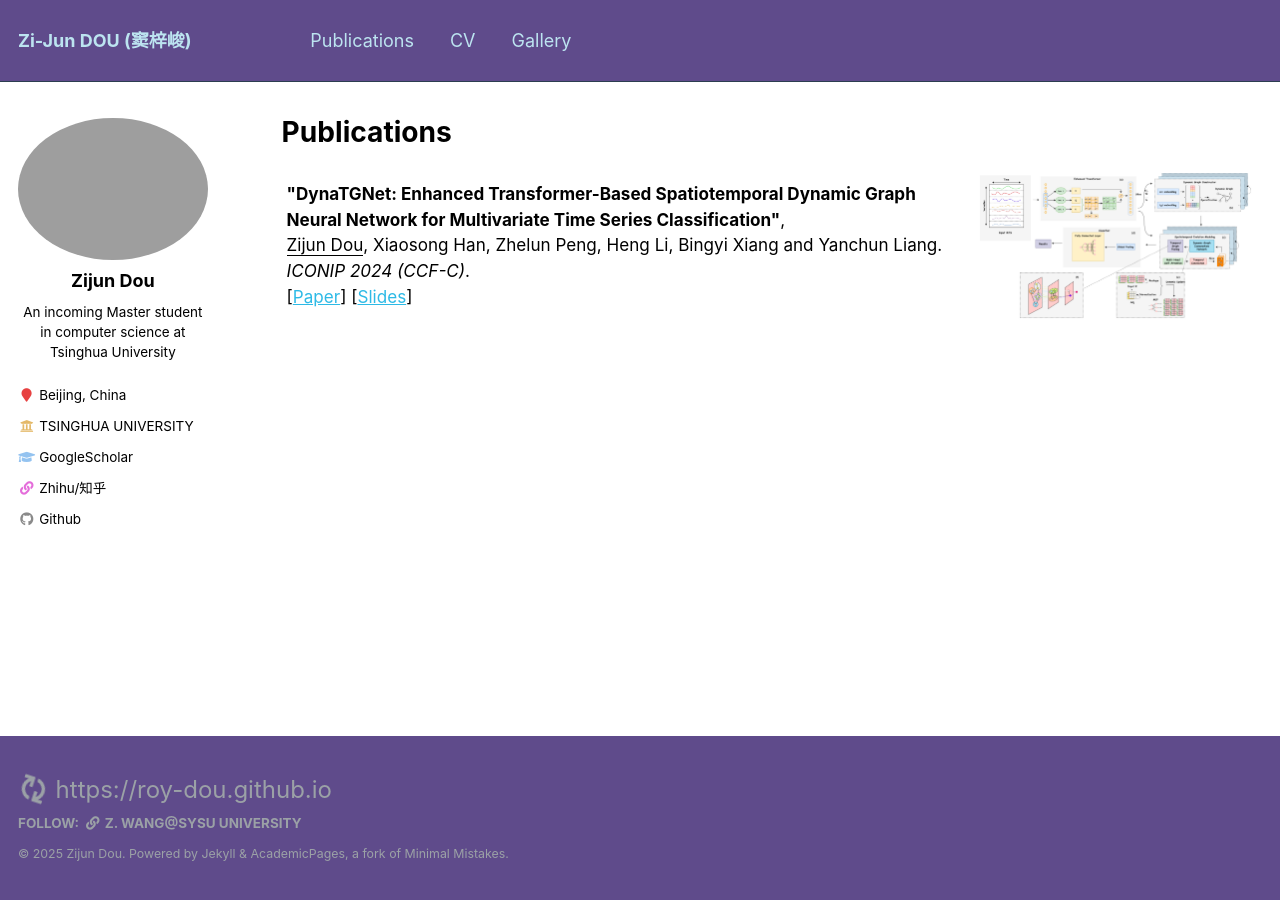
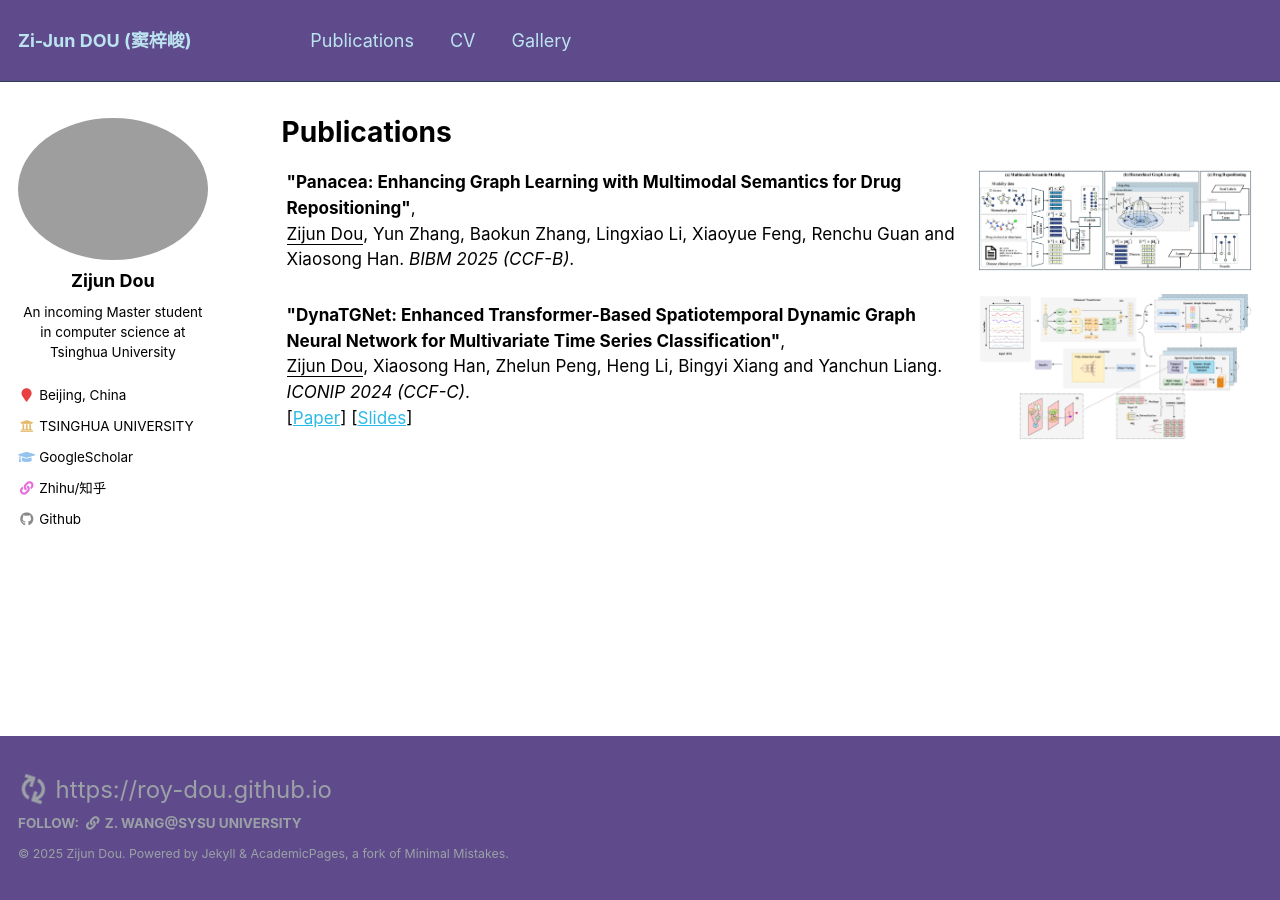
Before and after one commit to ROY-DOU/ROY-DOU.github.io, a Jekyll site: the page built from _pages/publications.md, in a window 1280 px wide. Built offline with Jekyll 4.4.1, drawn with Linux system fonts in a browser that asks for light colours.

Commit message:
update bibm

```diff
--- a/_pages/publications.md
+++ b/_pages/publications.md
@@ -19,6 +19,21 @@ author_profile: true
 
 <tr>
     <td style="padding:5px;width:70%;vertical-align:middle;border-right:none;border-bottom:none;">
+      <b>"Panacea: Enhancing Graph Learning with Multimodal Semantics for Drug Repositioning"</b>,
+      <br>
+      <u>Zijun Dou</u>, Yun Zhang, Baokun Zhang, Lingxiao Li, Xiaoyue Feng, Renchu Guan and Xiaosong Han. <i>BIBM 2025 (CCF-B)</i>.
+      <br>
+    </td>
+    <td style="padding:10px;width:30%;vertical-align:middle;border-right:none;border-bottom:none;">
+      <a href="/images/panacea.png">
+      <img src='/images/panacea.png' width="300">
+      </a>
+    </td>
+  </tr>
+
+
+<tr>
+    <td style="padding:5px;width:70%;vertical-align:middle;border-right:none;border-bottom:none;">
       <b>"DynaTGNet: Enhanced Transformer-Based Spatiotemporal Dynamic Graph Neural Network for Multivariate Time Series Classification"</b>,
       <br>
       <u>Zijun Dou</u>, Xiaosong Han, Zhelun Peng, Heng Li, Bingyi Xiang and Yanchun Liang. <i>ICONIP 2024 (CCF-C)</i>.
```
Also changed, not shown: _pages/about.md (+8 -0 lines), images/panacea.png (added).
